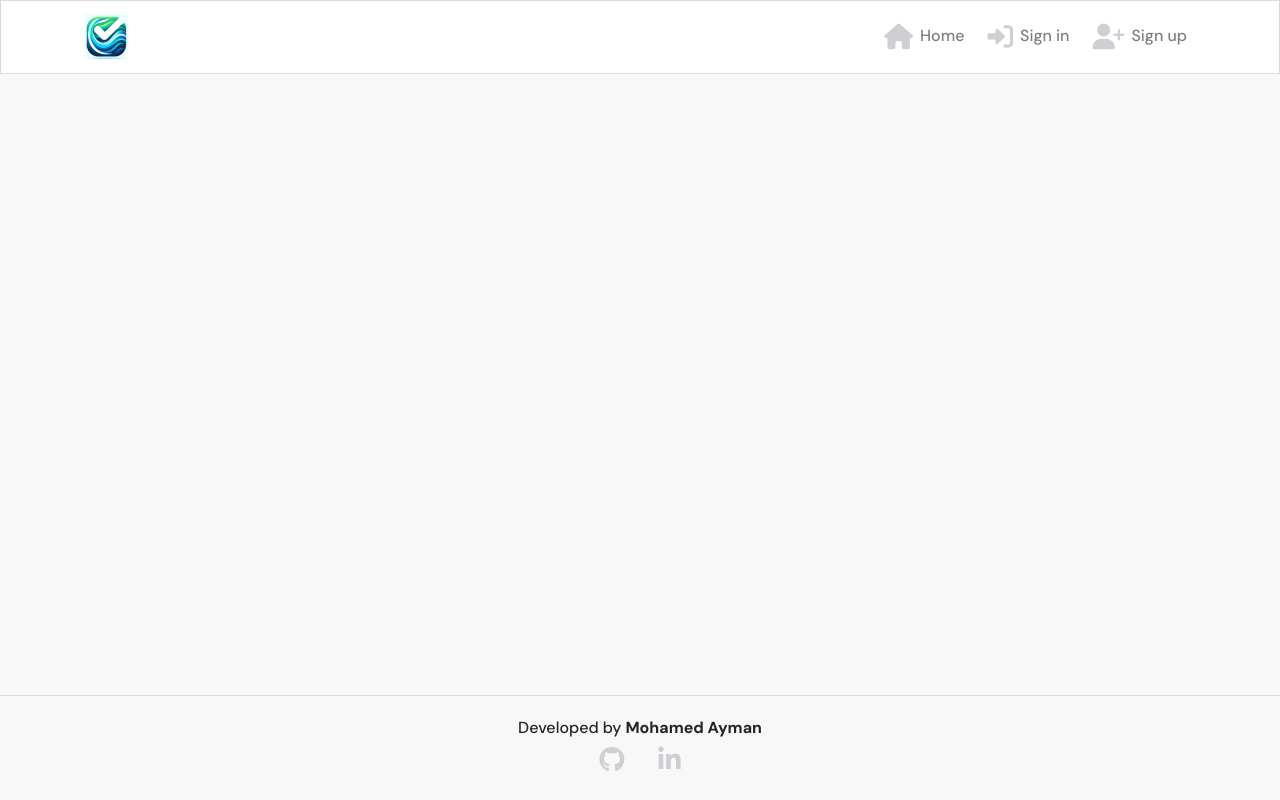
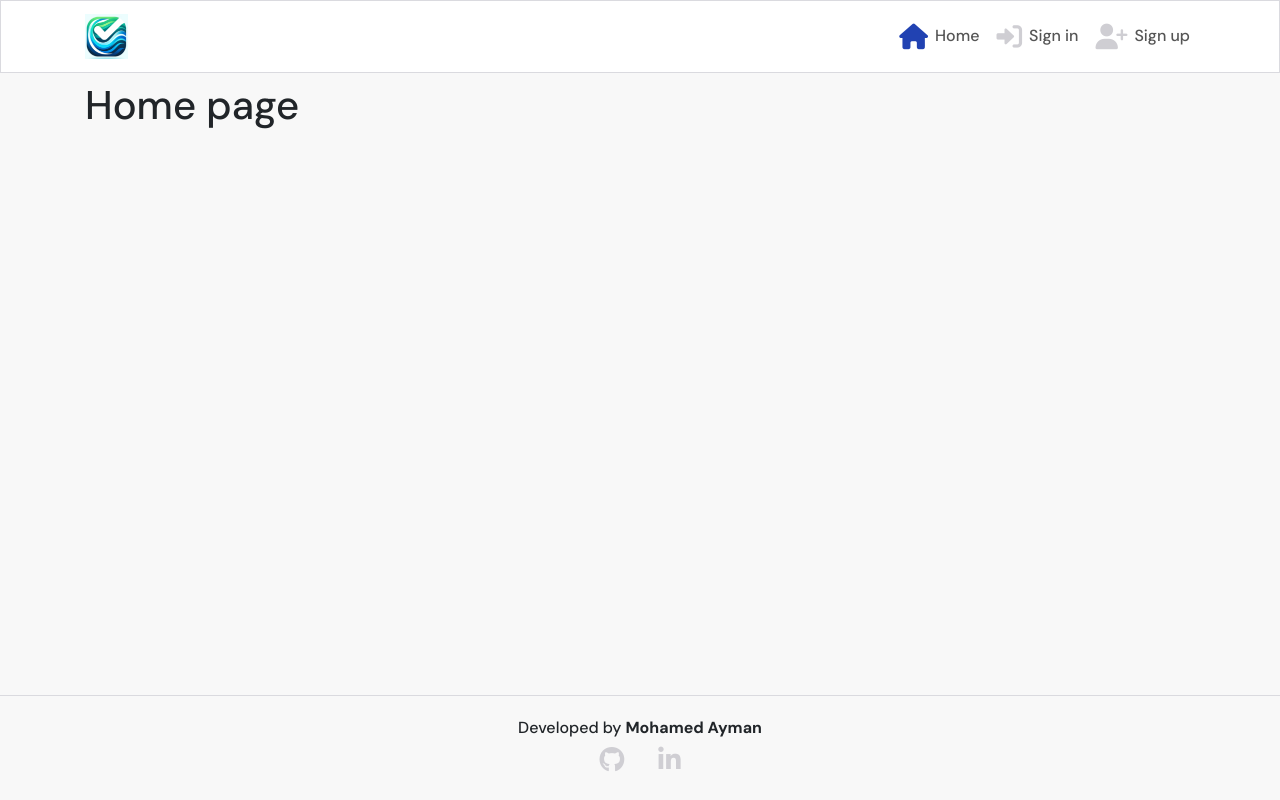
Before and after one commit to moabdelbasset/feproject5, a React (Create React App) app: page / in a window 1280 px wide. Built offline with nearby package versions, Linux system fonts and the light colour scheme.

Commit message:
adding React router to handle navbar links

```diff
--- a/package.json
+++ b/package.json
@@ -13,7 +13,7 @@
     "react-bootstrap": "^1.6.3",
     "react-dom": "^17.0.2",
     "react-infinite-scroll-component": "^6.1.0",
-    "react-router-dom": "^5.3.4",
+    "react-router-dom": "^5.3.0",
     "react-scripts": "^4.0.3",
     "web-vitals": "^1.1.2"
   },
--- a/src/App.js
+++ b/src/App.js
@@ -1,12 +1,21 @@
 import NavBar from './components/NavBar';
 import Footer from './components/Footer';
 import styles from './App.module.css';
-
+import Container from 'react-bootstrap/Container';
+import {Route, Switch} from 'react-router-dom';
 
 function App() {
   return (
     <div className={styles.App}>
       <NavBar />
+      <Container className={styles.Main}>
+        <Switch>
+          <Route exact path="/" render={()=> <h1>Home page</h1>} />
+          <Route exact path="/signin" render={()=> <h1>Sign in</h1>} />
+          <Route exact path="/signup" render={()=> <h1>Sign up</h1>} />
+          <Route render={()=><p>Page not found!</p>} />
+        </Switch>
+      </Container>
       <Footer />
     </div>
   );
--- a/src/App.module.css
+++ b/src/App.module.css
@@ -4,6 +4,9 @@
   min-height: 100vh;
 }
 
+.Main {
+  padding-top: 81px;
+}
 * {
   box-sizing: border-box;
 }
--- a/src/components/NavBar.js
+++ b/src/components/NavBar.js
@@ -1,19 +1,42 @@
 import React from 'react'
 import { Navbar, Container, Nav } from 'react-bootstrap';
-import logo from '../assets/project5-logo.png'
-import styles from '../styles/NavBar.module.css'
+import logo from '../assets/project5-logo.png';
+import styles from '../styles/NavBar.module.css';
+import { NavLink } from 'react-router-dom';
 
 const NavBar = () => {
   return (
 <Navbar className={styles.NavBar} expand="md" fixed="top">
   <Container>
-  <Navbar.Brand href="#home"><img src={logo} alt="logo" height="45" /></Navbar.Brand>
+    <NavLink to="/" >
+  <Navbar.Brand href="#home"><img src={logo} alt="logo" height="45" />
+  </Navbar.Brand>
+  </NavLink>
   <Navbar.Toggle aria-controls="basic-navbar-nav" />
   <Navbar.Collapse id="basic-navbar-nav">
     <Nav className="ml-auto text-left">
-      <Nav.Link><i className="fas fa-home"></i>Home</Nav.Link>
-      <Nav.Link><i className="fas fa-sign-in-alt"></i>Sign in</Nav.Link>
-      <Nav.Link><i className="fas fa-user-plus"></i>Sign up</Nav.Link>
+      <NavLink
+      exact
+      className={styles.NavLink}
+      activeClassName={styles.Active}
+      to="/"
+      >
+        <i className="fas fa-home"></i>Home
+        </NavLink>
+      <NavLink
+      className={styles.NavLink}
+      activeClassName={styles.Active}
+      to="/signin"
+      >
+        <i className="fas fa-sign-in-alt"></i>Sign in
+        </NavLink>
+      <NavLink
+      className={styles.NavLink}
+      activeClassName={styles.Active}
+      to="/signup"
+      >
+        <i className="fas fa-user-plus"></i>Sign up
+        </NavLink>
     </Nav>
 
   </Navbar.Collapse>
--- a/src/index.js
+++ b/src/index.js
@@ -3,10 +3,14 @@ import ReactDOM from 'react-dom';
 import './index.css';
 import App from './App';
 import reportWebVitals from './reportWebVitals';
+import { BrowserRouter as Router } from 'react-router-dom';
 
 ReactDOM.render(
   <React.StrictMode>
-    <App />
+    <Router>
+      <App />
+    </Router>
+
   </React.StrictMode>,
   document.getElementById('root')
 );
--- a/src/styles/NavBar.module.css
+++ b/src/styles/NavBar.module.css
@@ -2,3 +2,11 @@
     background-color: white;
     border: 1px solid #dadadf;
 }
+
+.NavLink {
+    padding: 5px;
+}
+
+.Active i {
+    color: #2142b2;
+}
```
Also changed, not shown: 1 other file (tests, documents, lock files or other folders). Lines whose indentation alone changed are shown as unchanged.
